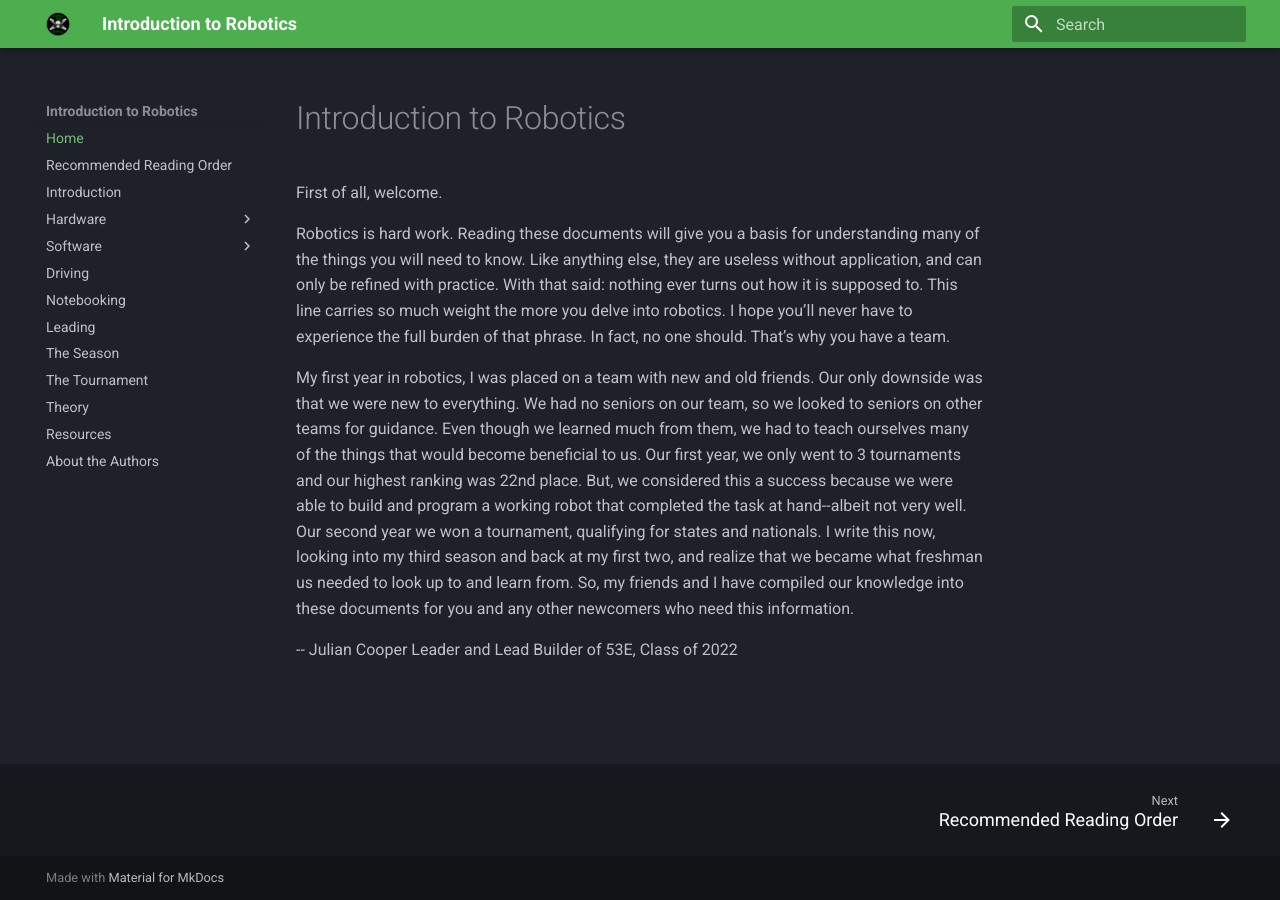
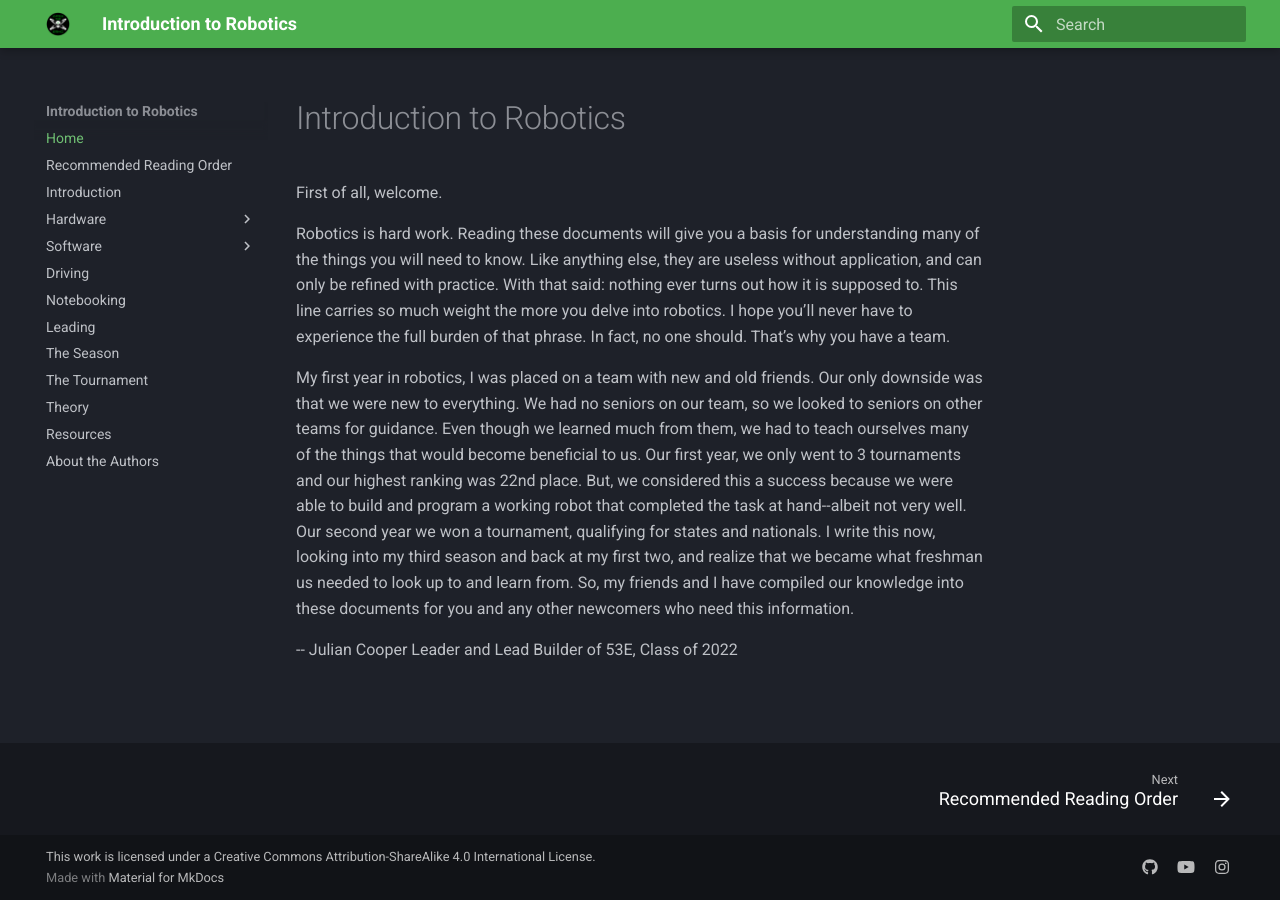
Before and after one commit to Area-53-Robotics/Intro-To-Robotics, an MkDocs documentation site: the page built from docs/index.md, in a window 1280 px wide. Built offline with MkDocs 1.6.1 and Material for MkDocs 9.7.7, drawn with Linux system fonts in a browser that asks for light colours.

Commit message:
Misc settings changes

```diff
--- a/mkdocs.yml
+++ b/mkdocs.yml
@@ -5,14 +5,34 @@
     logo: assets/area_53.png
     favicon: assets/area_53.png
     features:
+        #- navigation.tabs
         - navigation.footer
         - header.autohide
+        - content.code.copy
+        - content.tabs.link
 
     palette:
         primary: green
-        accent: green
+        accent: light green
         scheme: slate
 
+plugins:
+    - search:
+          lang: en
+          separator: '[\s\-,:!=\[\]()"/]+|(?!\b)(?=[A-Z][a-z])|\.(?!\d)|&[lg]t;'
+    - minify:
+          minify_html: true
+
+extra:
+    social:
+        - icon: fontawesome/brands/github
+          link: https://github.com/Area-53-Robotics
+        - icon: fontawesome/brands/youtube
+          link: https://www.youtube.com/@team53robotics
+        - icon: fontawesome/brands/instagram
+          link: https://www.instagram.com/area53robotics/
+
+copyright: This work is licensed under a Creative Commons Attribution-ShareAlike 4.0 International License.
 markdown_extensions:
     - attr_list
     - md_in_html
@@ -25,6 +45,14 @@
           alternate_style: true
     - pymdownx.arithmatex:
           generic: true
+    - pymdownx.emoji:
+          emoji_index: !!python/name:materialx.emoji.twemoji
+          emoji_generator: !!python/name:materialx.emoji.to_svg
+    - pymdownx.superfences:
+          custom_fences:
+              - name: mermaid
+                class: mermaid
+                format: !!python/name:pymdownx.superfences.fence_code_format
 
 extra_javascript:
     - javascripts/mathjax.js
@@ -87,11 +115,12 @@
                 - 'Toggling Subsystems': './software/programming-the-bot/subsystem-toggling.md'
           - 'Git':
                 - 'Introduction': './software/git/introduction.md'
-                - 'Getting Started': './software/git/getting-started.md'
-                - 'Commits and Staging': './software/git/commits-and-staging.md'
+                - 'Local Repositories': './software/git/local-repo.md'
+                - 'Commits': './software/git/commits.md'
                 - 'Branches': './software/git/branches.md'
-                - 'Pushing and Pulling': './software/git/pushing-and-pulling.md'
-                - 'Remote Branches': './software/git/remote-branches.md'
+                - 'Merging': './software/git/merging.md'
+                - 'Remote Repositories': './software/git/remote-repo.md'
+                - 'Further Reading': './software/git/further-reading.md'
           - 'Advanced Concepts':
                 - 'Introduction': './software/advanced-concepts/introduction.md'
                 - 'Control Loops': './software/advanced-concepts/control-loops.md'
```
